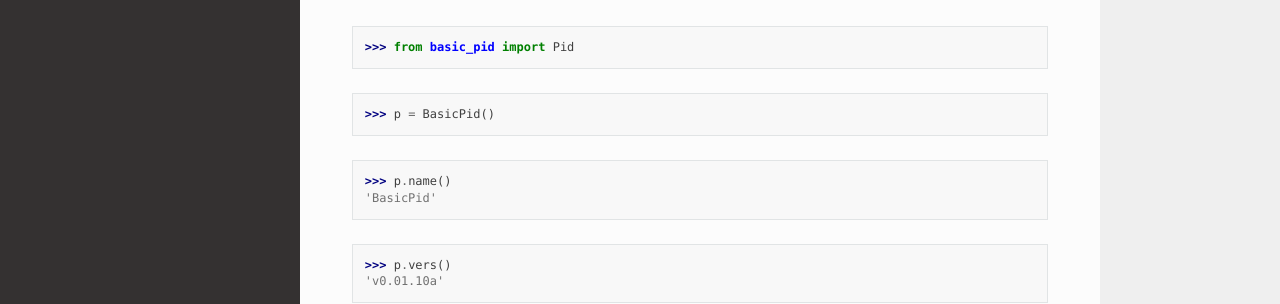
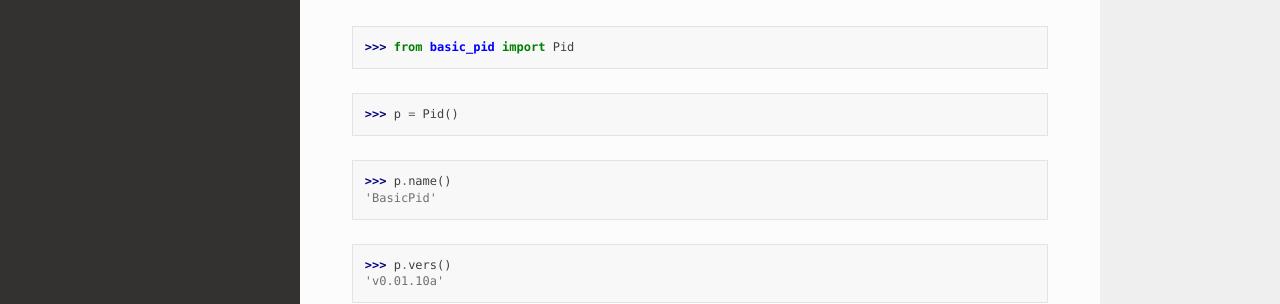
Before and after one commit to mkner/robo-pid, a Sphinx documentation site: the page built from docs/examples.rst, in a window 1280 px wide and 900 px high. Shown: the part 419-723 px from the top of the window. Built offline with Sphinx 7.4.7 and the Read the Docs theme 2.0.0, drawn with Linux system fonts in a browser that asks for light colours.

Commit message:
Update examples.rst

```diff
--- a/docs/examples.rst
+++ b/docs/examples.rst
@@ -16,7 +16,7 @@ Or just:
 
 >>> from basic_pid import Pid
 
->>> p = BasicPid()
+>>> p = Pid()
 
 >>> p.name()
 'BasicPid'
```
